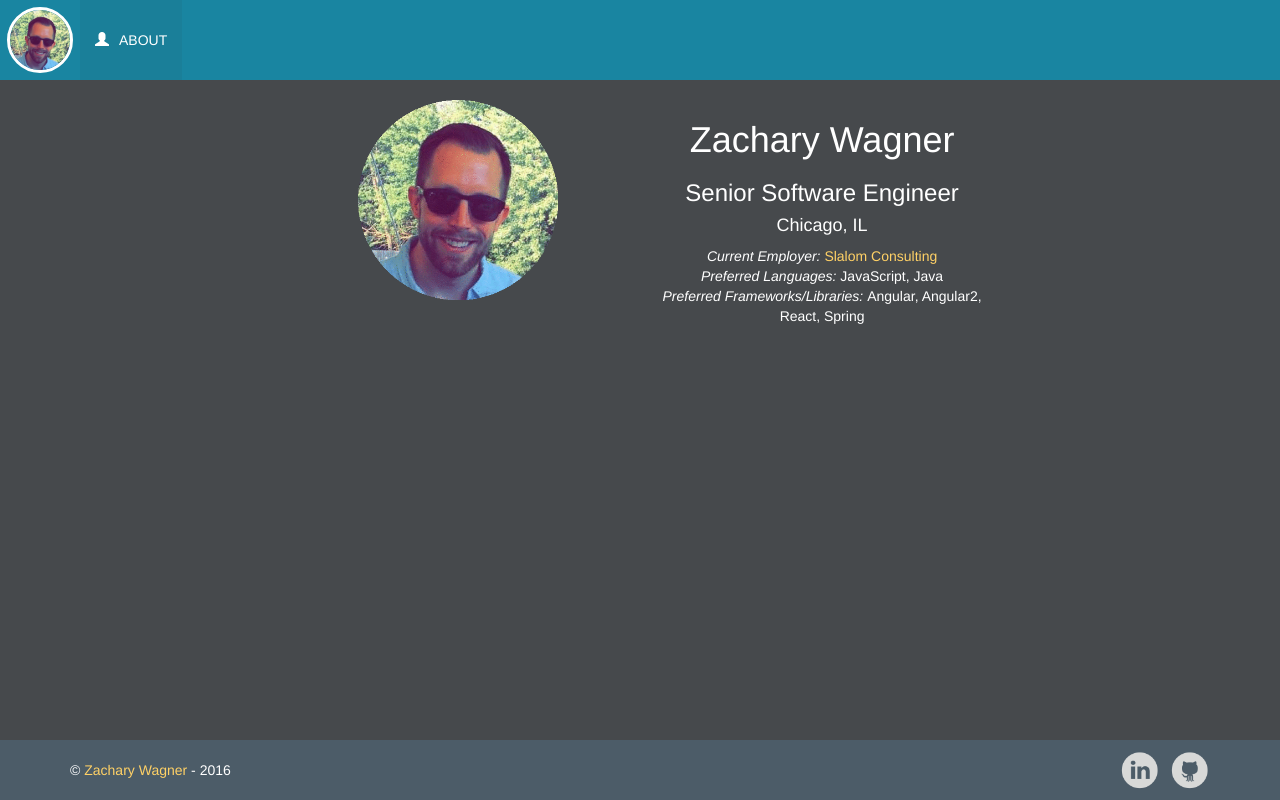
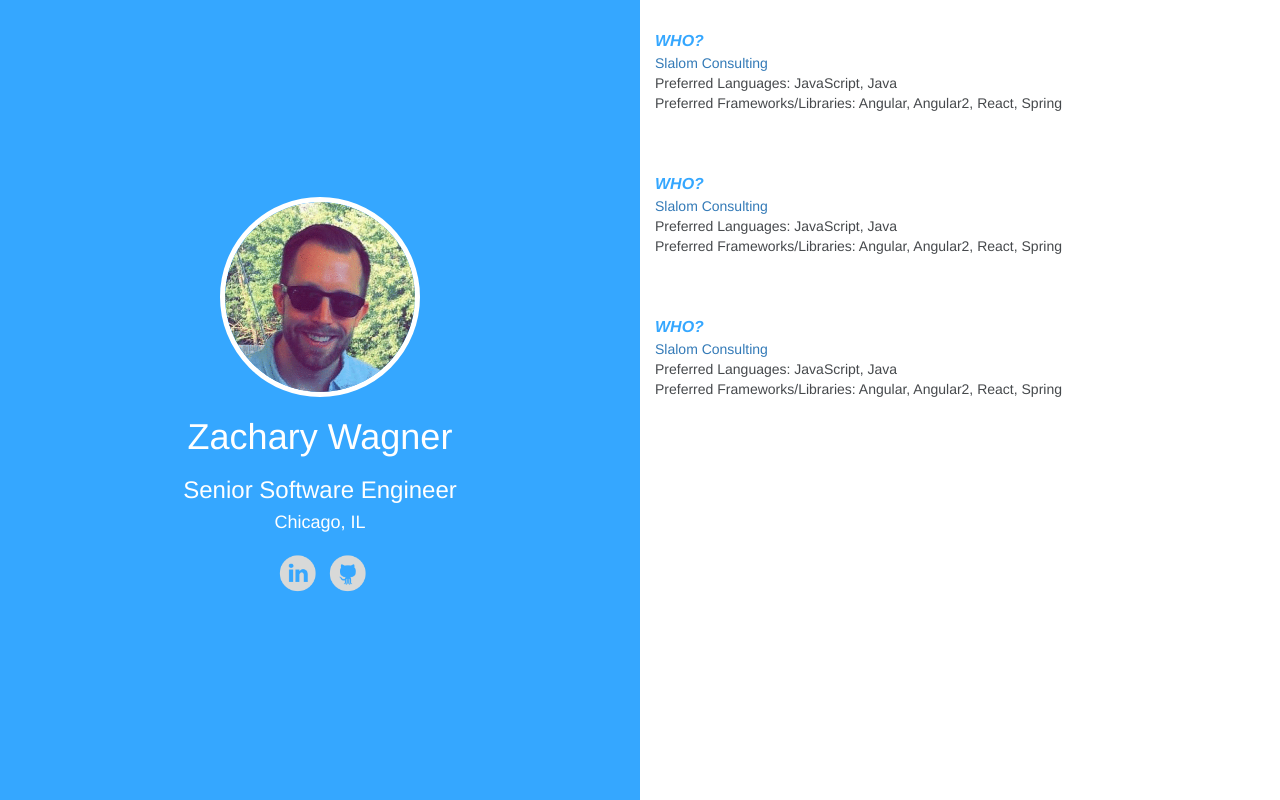
Before and after one commit to zwagner86/ng2-profile, an Angular app: page / in a window 1280 px wide. Built offline with nearby package versions, Linux system fonts and the light colour scheme.

Commit message:
decided to remove header/footer and change structure/styling a bit

```diff
--- a/src/app/app.component.html
+++ b/src/app/app.component.html
@@ -1,18 +1,42 @@
-<profile-header></profile-header>
 <div class="container profile">
-  <div class="col-xs-12 col-md-10 col-md-offset-1">
-    <div class="col-xs-12 col-sm-6">
-      <div class="profile-pic-container">
-        <img src="../assets/prof-pic.png" />
-      </div>
-    </div>
-    <div class="col-xs-12 col-sm-6">
-      <div class="info-container">
+  <div class="col-xs-12 col-sm-6 profile-info">
+    <div class="profile-info-inner">
+      <div class="profile-info-inner-cell">
+        <div class="profile-pic-container">
+          <img src="../assets/prof-pic.png" />
+        </div>
         <h1>Zachary Wagner</h1>
         <h3>Senior Software Engineer</h3>
         <h4>Chicago, IL</h4>
+        <div class="social-icons">
+          <a href="https://www.linkedin.com/in/zacharywagner" target="_blank"><img class="linkedin" src="../assets/linkedin_circle_gray.png" /></a>
+          <a href="https://github.com/zwagner86" target="_blank"><img class="github" src="../assets/github_circle_gray.png" /></a>
+        </div>
+      </div>
+    </div>
+  </div>
+  <div class="col-xs-12 col-sm-6 skill-info">
+    <div class="skill-info-inner">
+      <div class="info-container">
+        <div class="info-header">WHO?</div>
         <div class="info">
-          <div><span class="info-type">Current Employer: </span><a href="https://www.slalom.com/locations/chicago" target="_blank">Slalom Consulting</a></div>
+          <div><a href="https://www.slalom.com/locations/chicago" target="_blank">Slalom Consulting</a></div>
+          <div><span class="info-type">Preferred Languages: </span>JavaScript, Java</div>
+          <div><span class="info-type">Preferred Frameworks/Libraries: </span>Angular, Angular2, React, Spring</div>
+        </div>
+      </div>
+      <div class="info-container">
+        <div class="info-header">WHO?</div>
+        <div class="info">
+          <div><a href="https://www.slalom.com/locations/chicago" target="_blank">Slalom Consulting</a></div>
+          <div><span class="info-type">Preferred Languages: </span>JavaScript, Java</div>
+          <div><span class="info-type">Preferred Frameworks/Libraries: </span>Angular, Angular2, React, Spring</div>
+        </div>
+      </div>
+      <div class="info-container">
+        <div class="info-header">WHO?</div>
+        <div class="info">
+          <div><a href="https://www.slalom.com/locations/chicago" target="_blank">Slalom Consulting</a></div>
           <div><span class="info-type">Preferred Languages: </span>JavaScript, Java</div>
           <div><span class="info-type">Preferred Frameworks/Libraries: </span>Angular, Angular2, React, Spring</div>
         </div>
@@ -20,4 +44,3 @@
     </div>
   </div>
 </div>
-<profile-footer></profile-footer>
--- a/src/app/app.component.less
+++ b/src/app/app.component.less
@@ -6,37 +6,89 @@
   position: relative;
   z-index: 500;
   width: 100%;
-  padding-bottom: 30px;
-  margin-bottom: 60px;
+  padding-left: 0;
+  padding-right: 0;
+
+  .profile-info {
+    background-color: #35a7ff;
+    color: #ffffff;
 
     @media (min-width: @screen-sm-min) {
-    width: 750px;
+      position: fixed;
+      height: 100%;
+      left: 0;
+      overflow: hidden;
     }
 
-  @media (min-width: @screen-md-min) {
-    width: 940px;
-  }
+    .profile-info-inner {
+      padding: 30px 0;
+      text-align: center;
+      display: table;
+      width: 100%;
+      height: 100%;
+
+      .profile-info-inner-cell {
+        display: table-cell;
+        vertical-align: middle;
 
         .profile-pic-container {
-    float: none;
-    text-align: center;
+          //float: none;
 
           img {
             width: 200px;
+            border: 5px solid #ffffff;
+            border-radius: 50%;
           }
         }
 
-  .info-container {
-    float: none;
-    text-align: center;
+        .social-icons {
+          display: inline-block;
+          //float: right;
+          a {
+            img {
+              width: 40px;
+              margin: 10px 5px;
+              &.linkedin {
+                margin-left: 5px;
+              }
+              &.github {
+                margin-right: 0;
+              }
+            }
+          }
+        }
 
-    .info {
-
-      .info-type {
-        font-style: italic;
       }
     }
 
   }
 
+  .skill-info {
+    color: #46494C;
+
+    @media (min-width: @screen-sm-min) {
+      height: auto;
+      position: absolute;
+      right: 0;
     }
+
+    .skill-info-inner {
+      padding: 30px 0;
+
+      .info-container {
+        padding-bottom: 60px;
+
+        .info-header {
+          color: #35a7ff;
+          font-style: italic;
+          font-weight: 600;
+          font-size: 16px;
+        }
+
+        .info {
+
+        }
+      }
+    }
+  }
+}
--- a/src/styles.less
+++ b/src/styles.less
@@ -1,13 +1,5 @@
 /* You can add global styles to this file, and also import other style files */
 
 body {
-  background-color: #46494C;
-  color: #ffffff;
+  background-color: #ffffff;
 }
-
-a {
-  color: #FFD166;
-  &:hover, &:focus {
-    color: #FFBB1E;
-  }
-}
```
Lines whose indentation alone changed are shown as unchanged.
